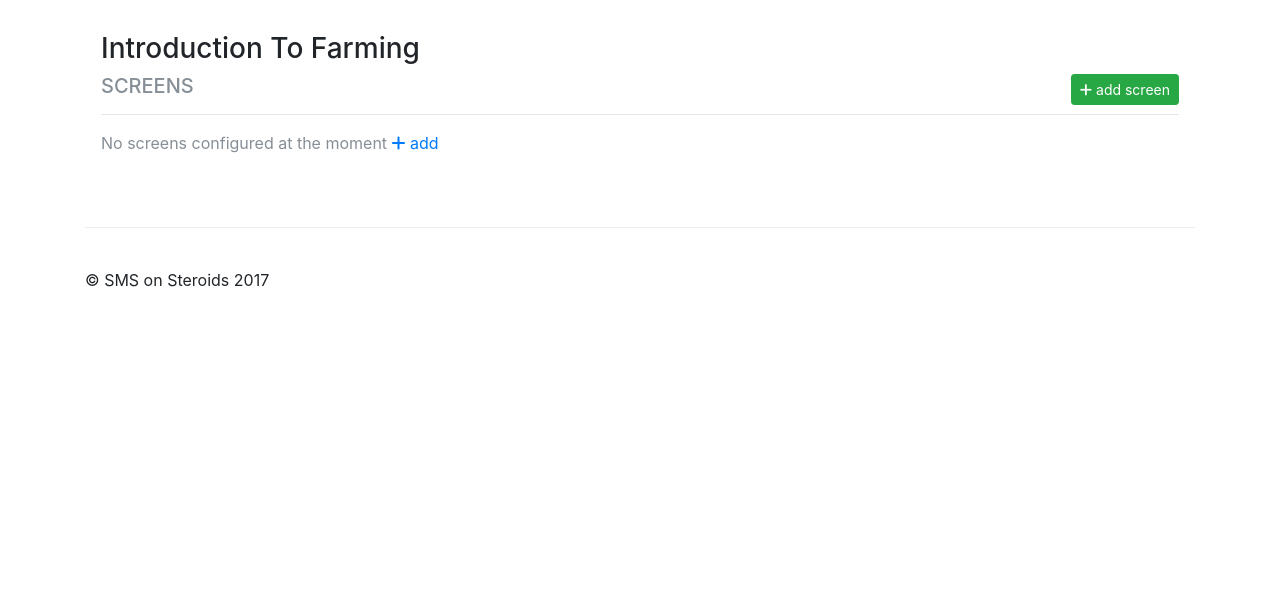
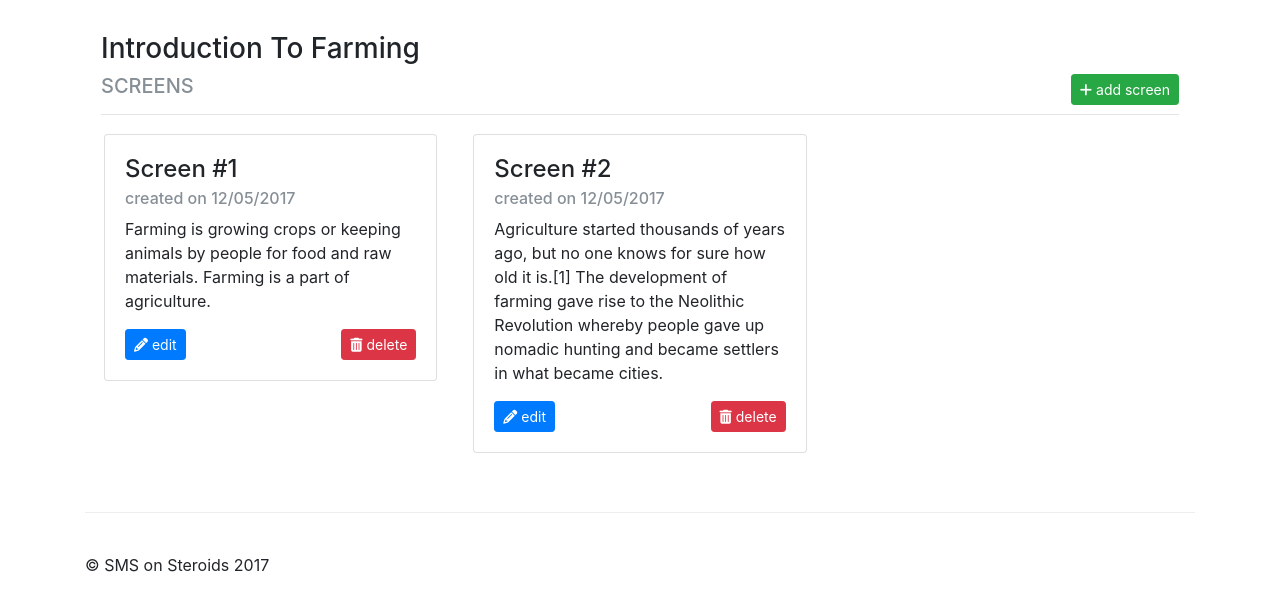
Before and after one commit to DanNyongesa/sms-test, a Flask app: a page that uses app/templates/topic.html in a window 1280 px wide. Shown: the part 78-689 px from the top of the page. Run offline with Flask 2, Linux system fonts and the light colour scheme; data comes from the database, SQL or seed files in the repository; data that the repository does not hold is empty; parts of the project's set-up code (start-up, migrations or seed data) failed here and were passed over; some libraries are stand-ins or nearby versions.

Commit message:
More changes

```diff
--- a/app/models.py
+++ b/app/models.py
@@ -39,7 +39,7 @@ class Screen(db.Model, CRUDMixin):
     __tablename__ = 'screens'
     id = Column(Integer, primary_key=True)
     text = Column(String, nullable=False)
-    index = Column(Integer, nullable=False, index=True, autoincrement=True, default=0)
+    timestamp = Column(DateTime, default=kenya_time)
     topic_id = Column(Integer, ForeignKey('topics.id'))
 
     def __repr__(self):
--- a/app/templates/topic.html
+++ b/app/templates/topic.html
@@ -11,25 +11,27 @@
     </h5>
     <hr>
     {% if topic.screens.count() %}
+    <div class="row">
         {% for screen in topic.screens %}
         <div class="col-md-4">
             <div class="card" style="margin: 3px;">
                 <div class="card-body">
-                <h4 class="card-title">Screen Number {{ screen.index }}</h4>
-                <h6 class="card-subtitle mb-2 text-muted">created on </h6>
+                    <h4 class="card-title">Screen #{{ loop.index }}</h4>
+                    <h6 class="card-subtitle mb-2 text-muted">created on {{ moment(screen.timestamp).format('L')}} </h6>
                     <p class="card-text">{{ screen.text }}</p>
-                <a href="{{ url_for('.edit_screen', id=screen.id)}}" class="card-link btn btn-warning btn-sm"><span><i
+                    <a href="{{ url_for('.edit_screen', id=screen.id)}}" class="card-link btn btn-primary btn-sm"><span><i
                             class="fa fa-pencil"
                             aria-hidden="true"></i></span>
                         edit</a>
                     <a href="{{ url_for('.delete_screen', id=screen.id)}}"
-                   class="card-link btn btn-danger btn-sm"><span><i class="fa fa-trash"
+                       class="card-link btn btn-danger btn-sm float-right"><span><i class="fa fa-trash"
                                                                         aria-hidden="true"></i></span>
                         delete</a>
                 </div>
             </div>
         </div>
         {% endfor %}
+    </div>
     {% else %}
     <p class="text-muted justify-content-center">No screens configured at the moment <a
             href="{{ url_for('.add_screen', slug=topic.slug)}}"><span><i class="fa fa-plus"
--- a/app/templates/topics.html
+++ b/app/templates/topics.html
@@ -3,6 +3,7 @@
 {% block nav_topics %}active{% endblock %}
 {% block page_content %}
 <div class="container">
+    {% if topics %}
     <div class="list-group">
         {% for topic in topics %}
         <a href="{{ url_for('main.get_topic', slug=topic.slug)}}" class="list-group-item list-group-item-action flex-column align-items-start" style="border-left:none; border-right:none;">
@@ -15,6 +16,9 @@
         </a>
         {% endfor %}
     </div>
+    {% else %}
+    <p>No topics available <a href="{{ url_for('.add_topic')}}" class="btn btn-sm btn-success">add new</a> </p>
+    {% endif %}
 </div>
 
 {% endblock %}
--- a/app/views/utils.py
+++ b/app/views/utils.py
@@ -2,66 +2,52 @@ from app import redis
 import json
 from .tasks import send_sms
 
-Screens = [
-    {
-        'text': 'Farming is growing crops or keeping animals by people for food and raw materials. '
-                'Farming is a part of agriculture.',
-        'index': 0,
-        'message_id': 1
-    },
-    {
-        'text': 'Agriculture started thousands of years ago, but no one knows for sure how old it is.[1] '
-                'The development of farming gave rise to the Neolithic Revolution whereby people gave up nomadic '
-                'hunting and became settlers in what became cities.',
-        'index': 2,
-        'message_id': 1
-    },
-    {
-        'text': 'Agriculture and domestication probably started in the Fertile Crescent '
-                '(the Nile Valley, The Levant and Mesopotamia).[2] The area called Fertile '
-                'Crescent is now in the countries of Iraq, Syria, Turkey, Jordan, Lebanon, Israel, and Egypt. '
-                'Wheat and barley are some of the first crops people grew. '
-                'People probably started agriculture slowly by planting a few crops, '
-                'but still gathered many foods from the wild.',
-        'index': 3,
-        'message_id': 1
-    }
-]
-
-Message = {
-    'id': 1,
-    'name': 'Introduction to Farming',
-    'screens': Screens
-}
+from ..models import Topic
 
 
 def respond(text, to_, from_):
     session = redis.get(to_)
     if session is None or text is None:
-        message = Message['name']
-        screens = Message['screens']
-        redis.set(to_, json.dumps({'screens': screens, 'index':0}))
-        message = 'Welcome to Doodore SMS Training. Kindly select a Topic to proceed\n' \
-                  '1.{}'.format(message)
+        topics = Topic.query.all()
+        message = ''
+        c_msg = {}
+        for index, topic in enumerate(topics):
+            index += 1
+            message = "{message}\n{index}.{text}".format(message=message, index=index, text=topic.title)
+            c_msg[str(index)] = topic.id
+        redis.set(to_, json.dumps({'topics': c_msg, 'home': 1}))
+        message = 'Welcome to Doodore SMS Training. Kindly select a Topic to proceed{}'.format(message)
+        send_sms.apply_async(kwargs={'message': message, "to_": to_, "from_": from_})
+        return False
 
+    session = json.loads(session.decode())
+    if session['home']:
+        session['home'] = None
+        topic_id = session['topics'].get(text)
+        topic = Topic.by_id(topic_id)
+
+        if topic is None:
+            send_sms.apply_async(kwargs={'message': "Inavalid Input", "to_": to_, "from_": from_})
+            return False
+
+        session['selected_topic'] = topic.id
+        session['index'] = 0
     else:
-        session = json.loads(session.decode())
-        msg_screens = session.get('screens')
-        print(msg_screens)
-        print(session.get('index'))
-        screens = list(filter(lambda screen: screen['index']==session.get('index', 0), msg_screens))
-        if screens:
-            message = screens[0]['text']
-        else:
-            message = 'End'
-        index = session.get('index', 0)
-        while len(Screens) > index:
-            message = '{}\n(1.More)'.format(message)
-            session['index'] += 1
-            redis.set(to_, json.dumps(session))
-            break
-        else:
-            redis.delete(to_)
+        topic = Topic.by_id(session['selected_topic'])
+        if topic is None:
+            send_sms.apply_async(kwargs={'message': "Inavalid Input", "to_": to_, "from_": from_})
+            return False
+
+    while topic.screens.count() > session['index']:
+        screen = topic.screens[session['index']]
+        text = screen.text
+        message = '{}\n(1.More)'.format(text)
+        session['index'] += 1
+        redis.set(to_, json.dumps(session))
+        break
+    else:
+        message = "You have reached the end"
+        redis.delete(to_)
 
 
     send_sms.apply_async(kwargs={'message': message, "to_": to_, "from_": from_})
```
Also changed, not shown: migrations/versions/0982b28e299b_.py (renamed from migrations/versions/e87fcaa44b8d_.py, +4 -6 lines), data-dev.sqlite. Lines whose indentation alone changed are shown as unchanged.
